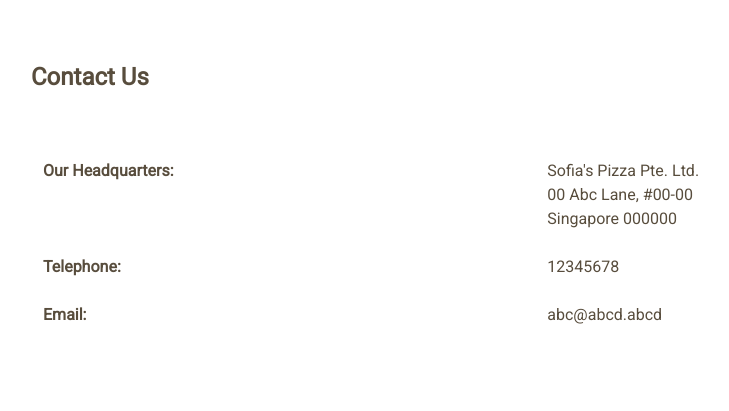
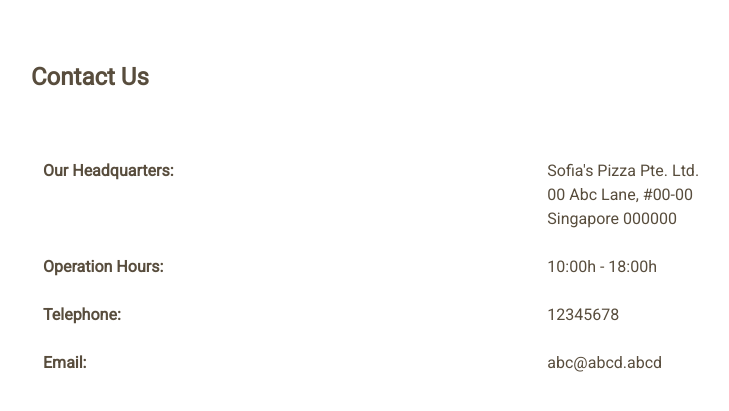
Before and after one commit to amcali/project-online-order, a Django app: page /home/about_us in a window 1280 px wide. Shown: the part 1207-1618 px from the top of the page, without its empty margins (70-799 px from the left). Before the commit the page ends 1531 px from the top, so only its background shows below. Run offline with Django 3.2, Linux system fonts and the light colour scheme; some libraries are stand-ins or nearby versions.

Commit message:
Amended contact details on About page.

```diff
--- a/home/templates/home/about_us.template.html
+++ b/home/templates/home/about_us.template.html
@@ -106,6 +106,10 @@
         </td>
       </tr>
       <tr>
+        <th>Operation Hours:</th>
+        <td>10:00h - 18:00h</td>
+      </tr>
+      <tr>
         <th>Telephone:</th>
         <td>12345678</td>
       </tr>
```
